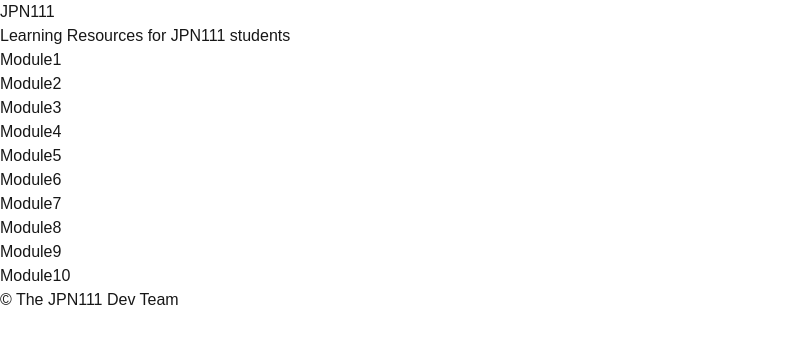
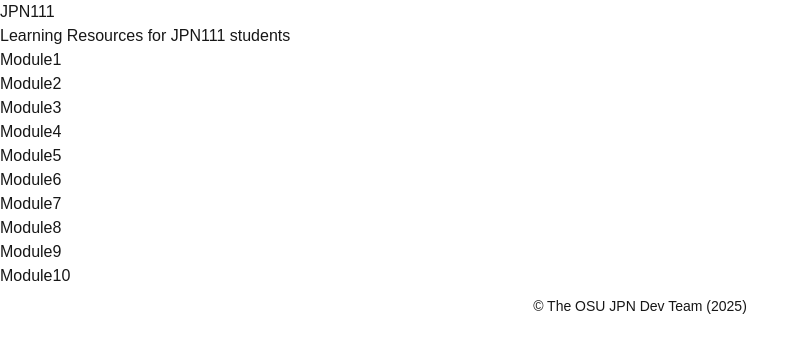
Before and after one commit to mCaballero1224/jpn, a Next.js app in the folder frontend/: page / in a window 1280 px wide. Shown: the top 352 px of the page, without its empty margins (0-809 px from the left). Built offline with nearby package versions, Linux system fonts and the light colour scheme.

Commit message:
Style footer; change copyright text

```diff
--- a/frontend/app/components/Footer.tsx
+++ b/frontend/app/components/Footer.tsx
@@ -1,7 +1,7 @@
 const Footer = () => {
 	return (
-		<footer>
-			<p>&copy; The JPN111 Dev Team</p>
+		<footer className="text-center text-sm py-2">
+			<p>&copy; The OSU JPN Dev Team (2025)</p>
 		</footer>
 	);
 };
```
